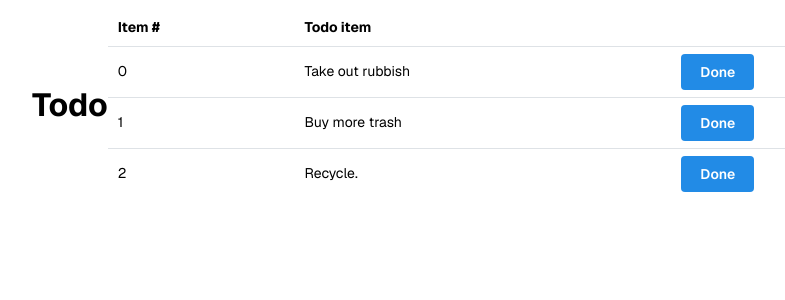
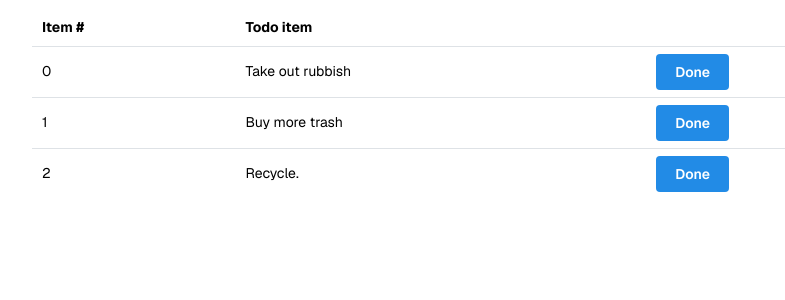
Before and after one commit to hedgehoglab-engineering/todo-workshop-template, a Next.js app in the folder frontend/: page / in a window 1280 px wide. Shown: the top 300 px of the page, without its empty margins (154-939 px from the left). Built offline with nearby package versions, Linux system fonts and the light colour scheme.

Commit message:
Move the initial items array up to page.tsx

```diff
--- a/frontend/app/list.tsx
+++ b/frontend/app/list.tsx
@@ -3,21 +3,18 @@
 import { useState } from 'react';
 import { Table, Button } from '@mantine/core';
 
-export function TodoList (props) {
+export function TodoList ({initialItems}) {
+
+  // Initial state
+  // [variable to set, function = useState(start value)]
+  const [items, setItems] = useState(initialItems);
+
     const markDone = (index) => {
         // Item[index] is done, remove it
         // Filter runs over each element in the array
         // items.filter((val,idx) => function body which returns true or false per element)
         setItems(items.filter((val,idx) => idx !== index));
     }
-
-  // Initial state
-  // [variable to set, function = useState(start value)]
-  const [items, setItems] = useState([
-    "Take out rubbish",
-    "Buy more trash",
-    "Recycle."
-  ]);
 
   const rows = items.map((item, index) => (
     <Table.Tr key={index}>
@@ -28,7 +25,7 @@ export function TodoList (props) {
   ));
 
   return (
-    <><h1>{props.test}</h1><Table>
+    <><Table>
           <Table.Thead>
               <Table.Tr>
                   <Table.Th>Item #</Table.Th>
--- a/frontend/app/page.tsx
+++ b/frontend/app/page.tsx
@@ -2,12 +2,21 @@ import { Center, Container, Text } from "@mantine/core";
 import { TodoList } from "./list"; // adjust path if needed
 
 export default function Home() {
+
+  // Initial list
+  // [variable to set, function = useState(start value)]
+  const initialItems = [
+    "Take out rubbish",
+    "Buy more trash",
+    "Recycle."
+  ];
+
   return (
     <Container w='100%' >
       <Center pt={10}>
         <Text px={5} size='xl' >
         </Text>
-        <TodoList test="Todo"></TodoList>
+        <TodoList test="Todo" initialItems={initialItems}></TodoList>
       </Center>
     </Container>
   );
```
